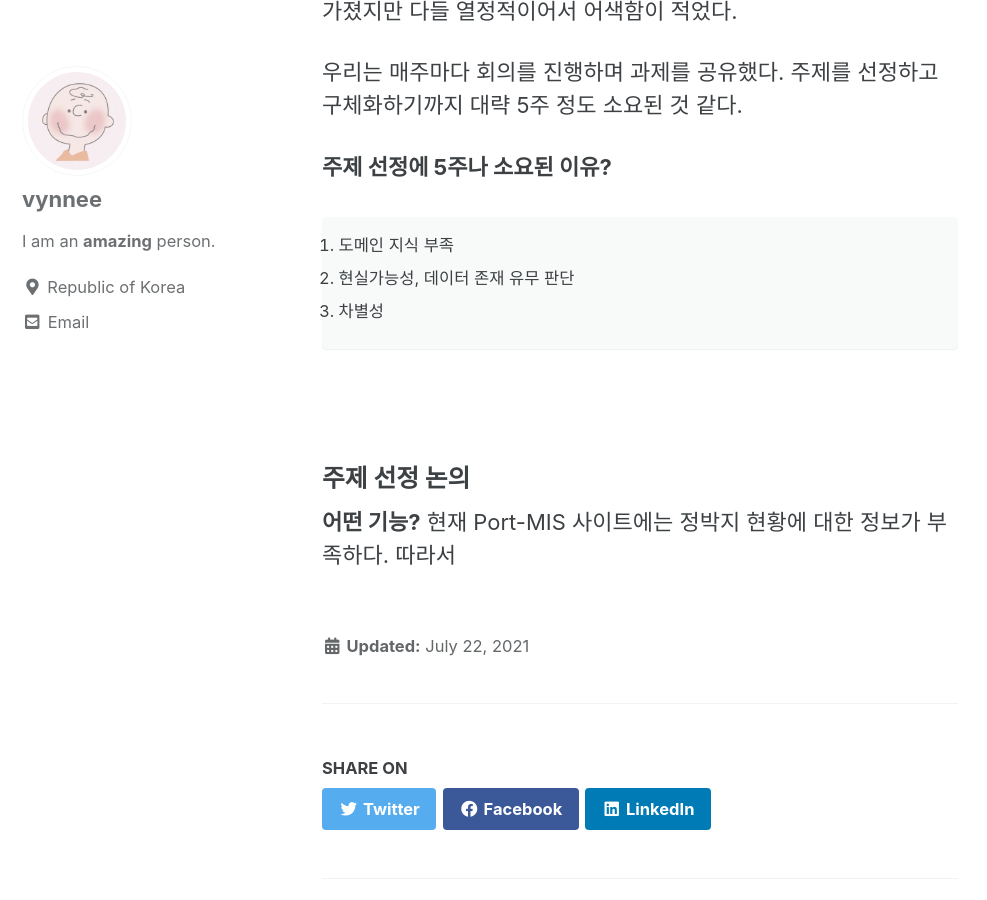
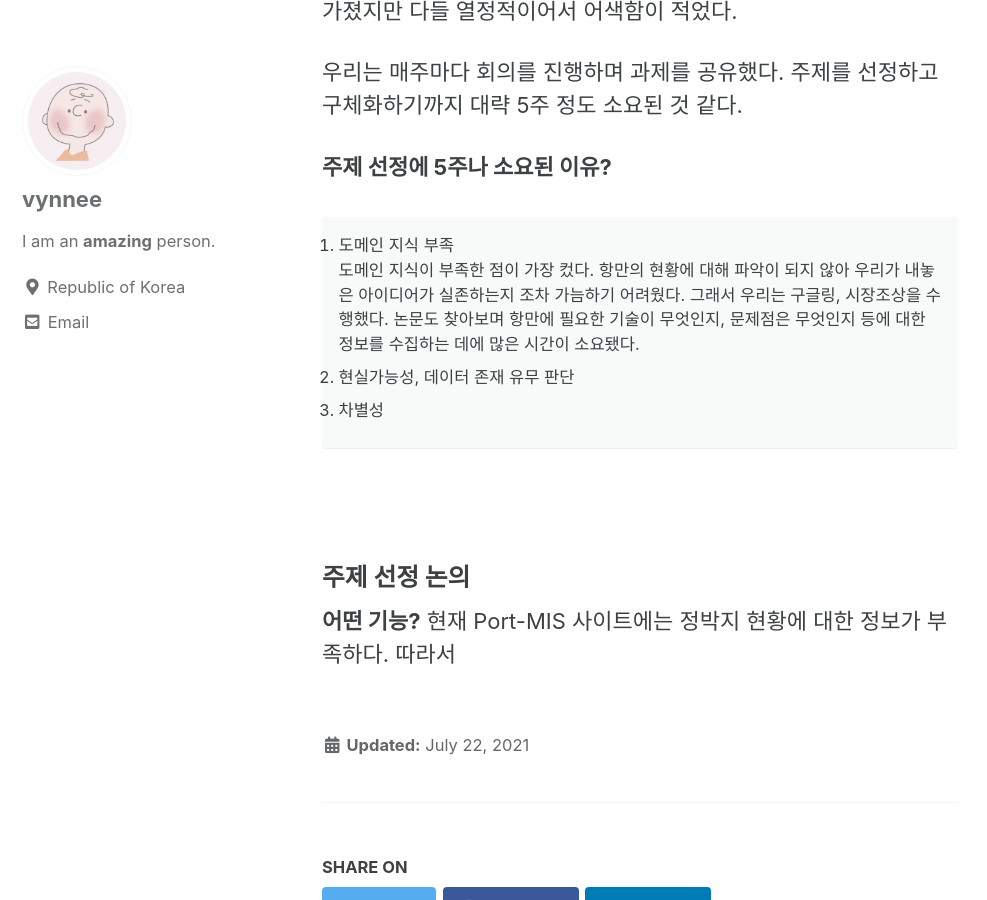
Before and after one commit to vynnee/vynnee.github.io, a Jekyll site: the page built from _posts/2021-07/marina/2021-07-16-ha1.md, in a window 1280 px wide and 900 px high, scrolled down 708 px. Shown: the whole window, without its empty margins (0-987 px from the left). Built offline with Jekyll 4.4.1, drawn with Linux system fonts in a browser that asks for light colours; cached includes are drawn as plain includes; comment, search, counter and statistics services are not loaded.

Commit message:
[2021-07-16] modify

```diff
--- a/_posts/2021-07/marina/2021-07-16-ha1.md
+++ b/_posts/2021-07/marina/2021-07-16-ha1.md
@@ -30,7 +30,8 @@ Last_modified_at: 2021-07-16T00:00:00+08:00
 우리는 매주마다 회의를 진행하며 과제를 공유했다. 주제를 선정하고 구체화하기까지 대략 5주 정도 소요된 것 같다.<br>
 
 **주제 선정에 5주나 소요된 이유?**
-1. 도메인 지식 부족
+1. 도메인 지식 부족<br>
+도메인 지식이 부족한 점이 가장 컸다. 항만의 현황에 대해 파악이 되지 않아 우리가 내놓은 아이디어가 실존하는지 조차 가늠하기 어려웠다. 그래서 우리는 구글링, 시장조상을 수행했다. 논문도 찾아보며 항만에 필요한 기술이 무엇인지, 문제점은 무엇인지 등에 대한 정보를 수집하는 데에 많은 시간이 소요됐다.<br>
 2. 현실가능성, 데이터 존재 유무 판단
 3. 차별성
 {: .notice}
```
